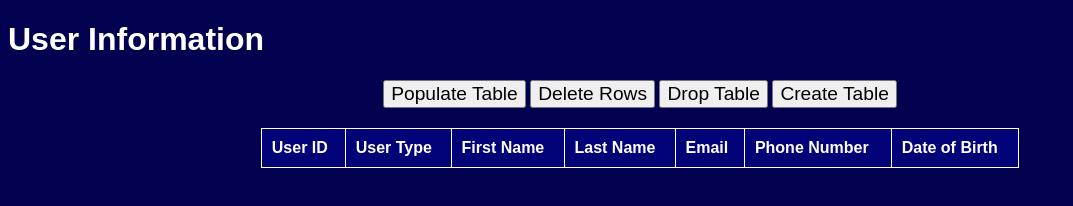
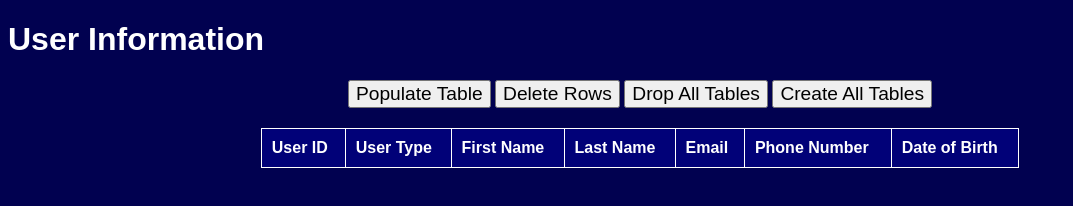
Before and after one commit to HasanMajid/clothing_store, a plain HTML site: page store/user.html in a window 1280 px wide. Shown: the whole page, without its empty margins (0-1073 px from the left). Drawn offline with Linux system fonts and the light colour scheme; no server answers.

Commit message:
renamed buttons

```diff
--- a/store/user.html
+++ b/store/user.html
@@ -49,8 +49,8 @@
         <div id="table-buttons">
             <button onclick="populateTable()">Populate Table</button>
             <button onclick="deleteData()">Delete Rows</button>
-            <button onclick="dropTables()">Drop Table</button>
-            <button onclick="createTables()">Create Table</button>
+            <button onclick="dropTables()">Drop All Tables</button>
+            <button onclick="createTables()">Create All Tables</button>
         </div>
 
         <table>
```
